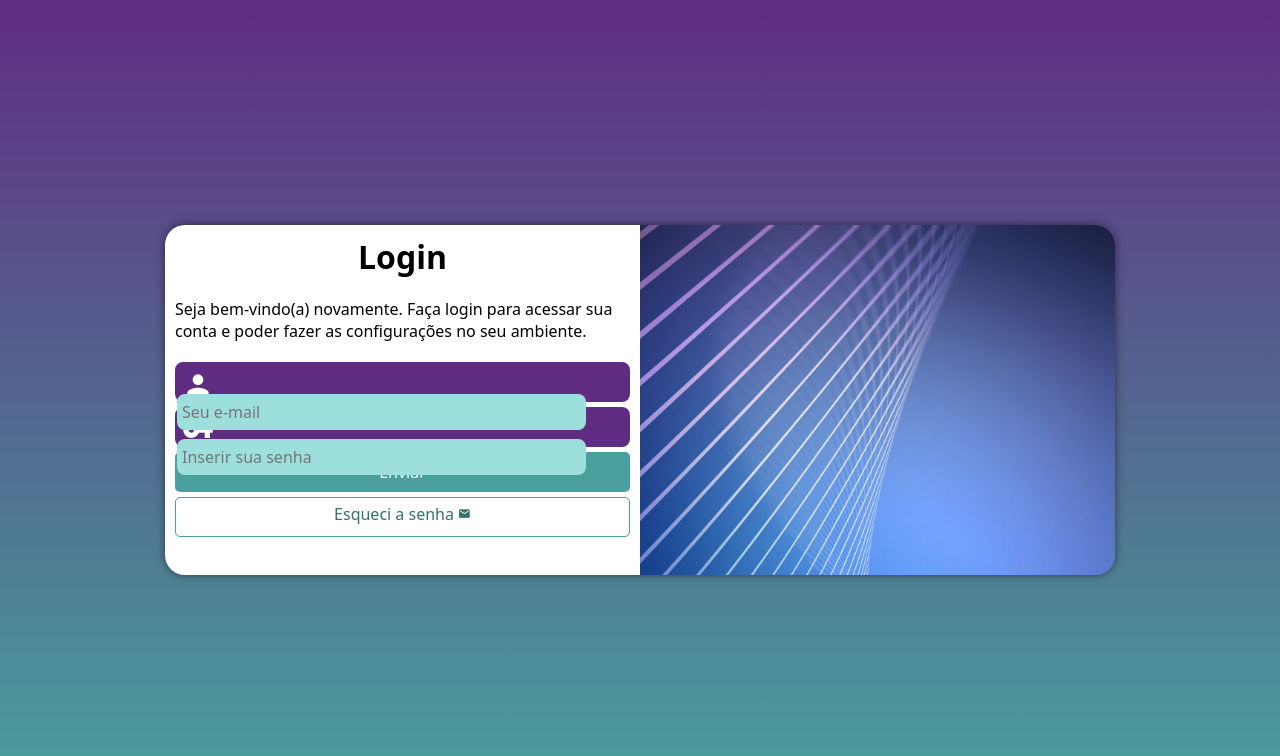
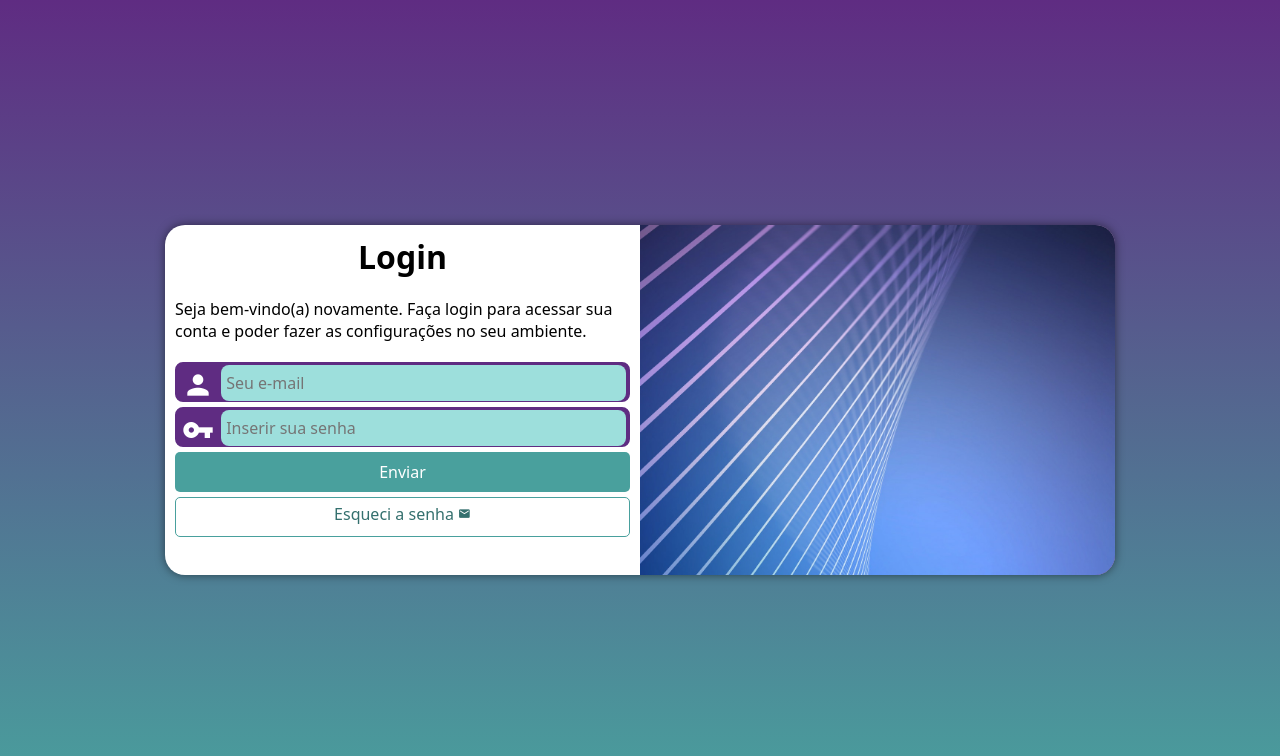
Before and after one commit to pedrosantos-21/projeto-login, a plain HTML site: page index.html in a window 1280 px wide. Drawn offline with Linux system fonts and the light colour scheme.

Commit message:
bug fixed

```diff
--- a/estilos/style.css
+++ b/estilos/style.css
@@ -106,7 +106,7 @@ div.campo > span {
 div.campo > input{
    background-color: #9ddfdc;
    font-size: 1em;
-   width: calc( 101% - 47px );
+   width: calc( 100% - 46px );
    height: 100%;
    border: 0px;
    border-radius: 8px;
```
